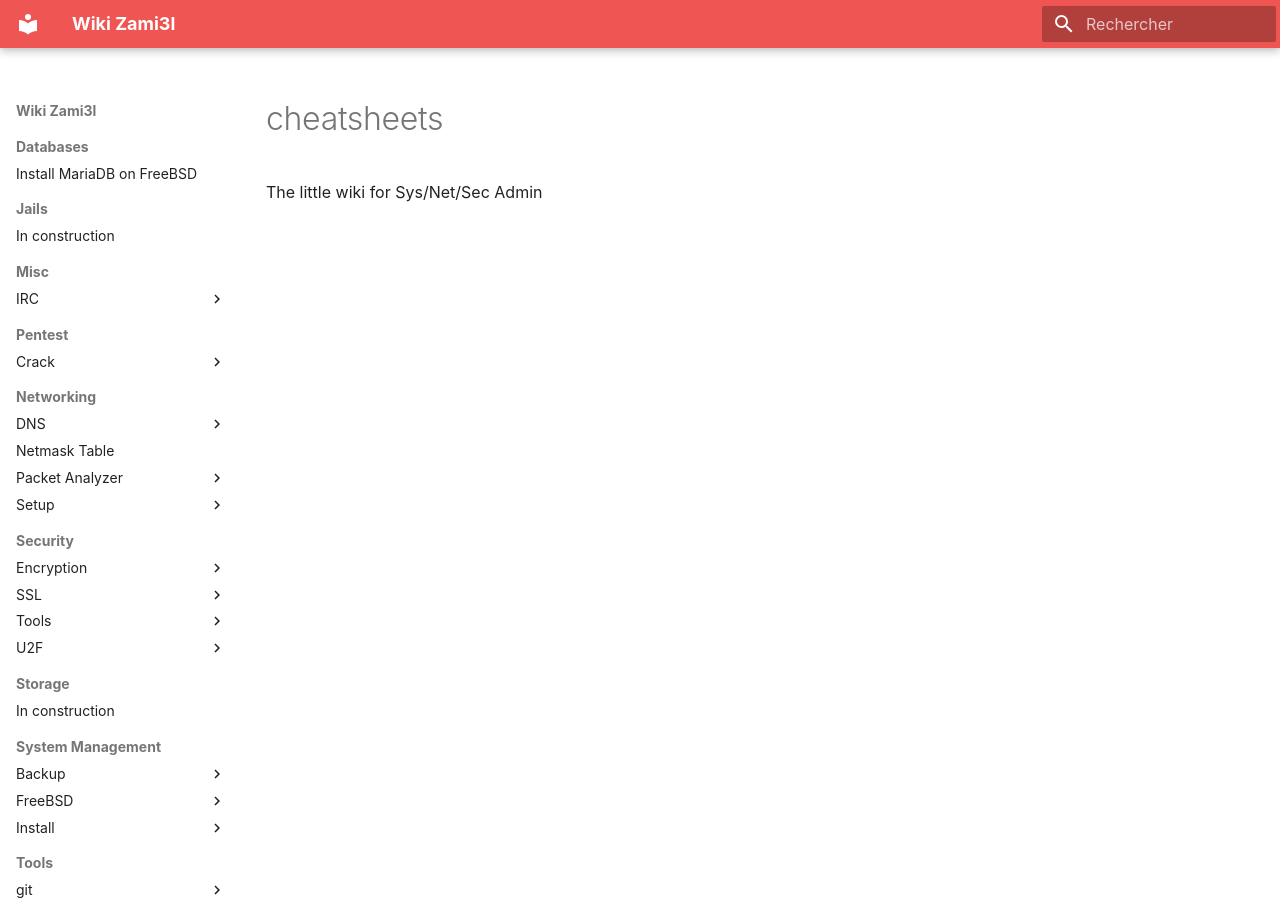
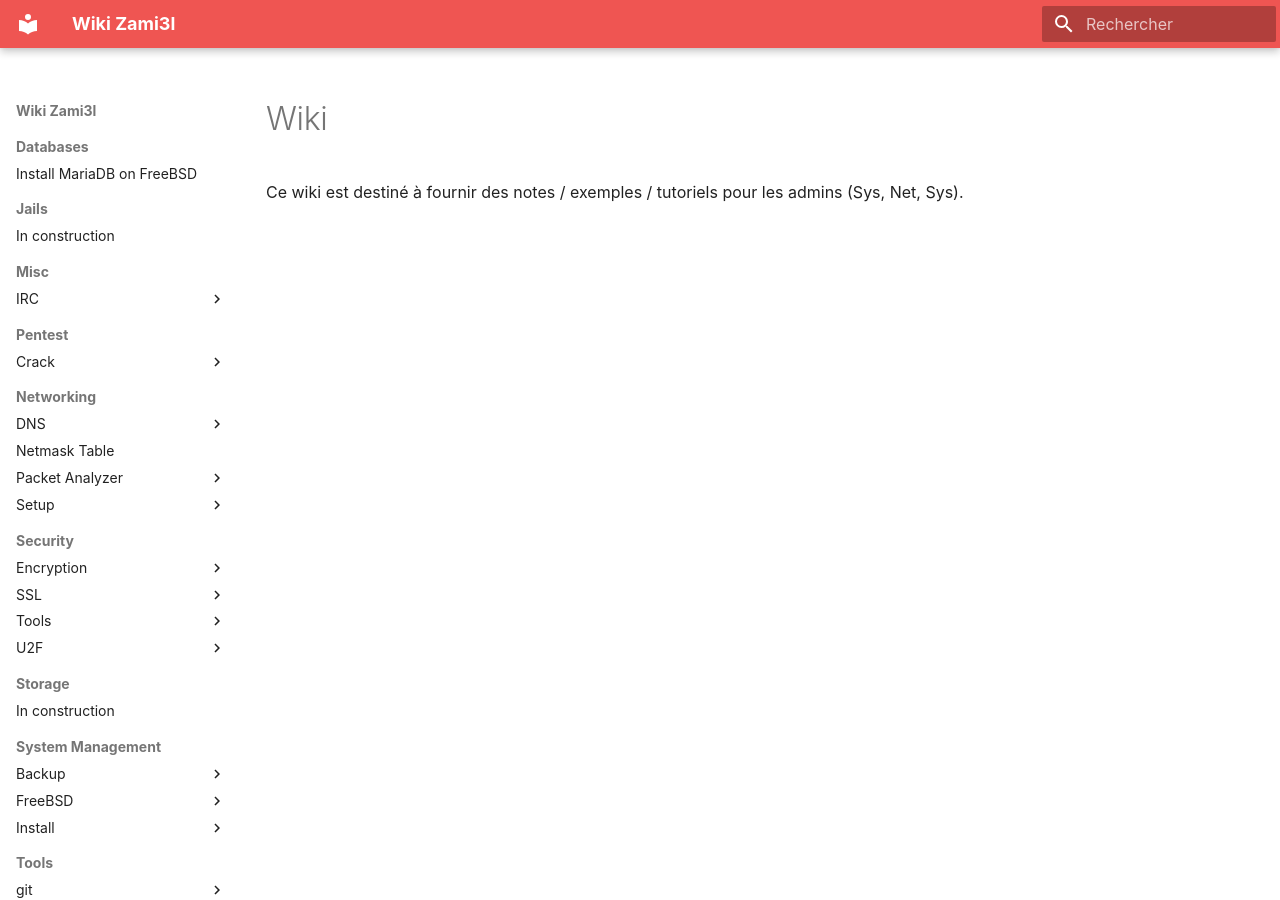
Before and after one commit to zami3l/wiki, an MkDocs documentation site: the page built from docs/README.md, in a window 1280 px wide. Built offline with MkDocs 1.6.1 and Material for MkDocs 9.7.7, drawn with Linux system fonts in a browser that asks for light colours; some web fonts are replaced.

Commit message:
refactor(readme): update

```diff
--- a/docs/README.md
+++ b/docs/README.md
@@ -1,2 +1,3 @@
-# cheatsheets
-The little wiki for Sys/Net/Sec Admin
+# Wiki
+
+Ce wiki est destiné à fournir des notes / exemples / tutoriels pour les admins (Sys, Net, Sys).
```
